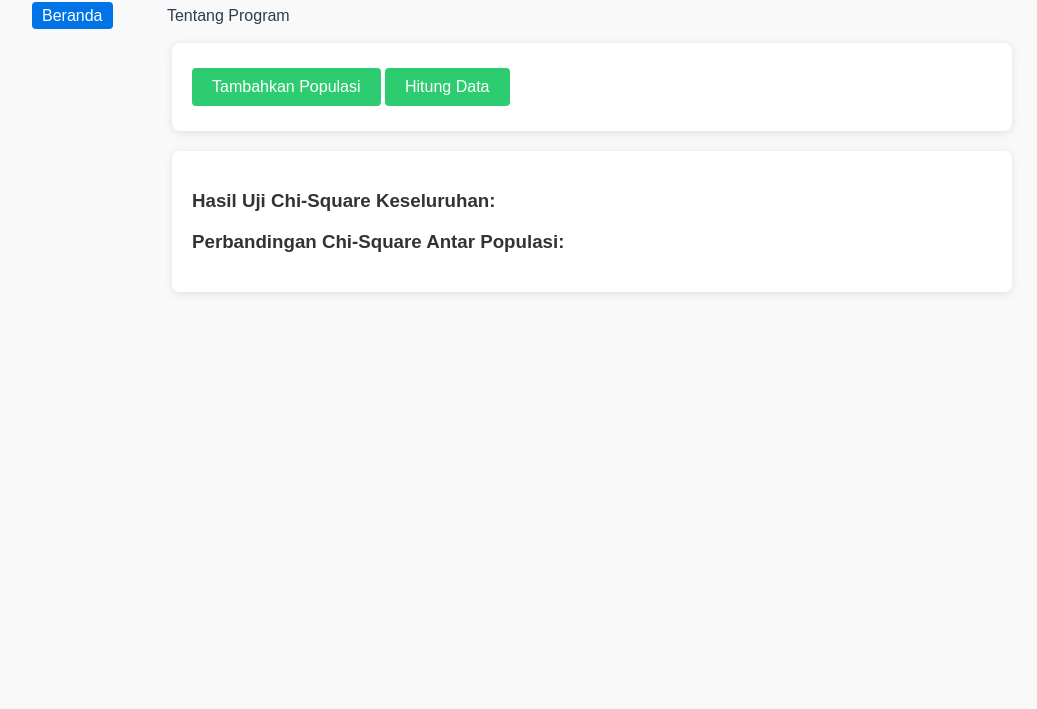
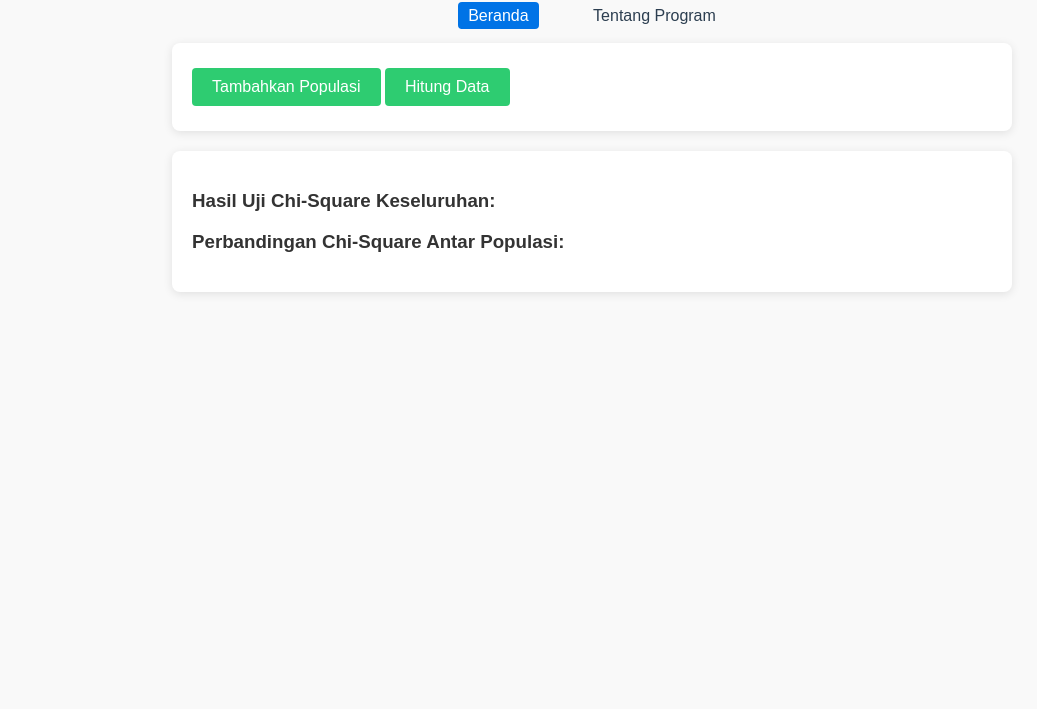
Before and after one commit to avicennarl/mochisquares, a plain HTML site: page index.html in a window 1280 px wide. Shown: the part 91-800 px from the top of the page, without its empty margins (48-1085 px from the left). Drawn offline with Linux system fonts and the light colour scheme.

Commit message:
reversing :where css

```diff
--- a/style.css
+++ b/style.css
@@ -100,14 +100,14 @@ input[type="number"] {
     font-weight: bold;
 }
 
-nav :where(ul) {
+nav ul {
     list-style-type: none;
     padding: 0;
     margin: 10px 0 0;
     text-align: center;
 }
 
-nav :where(ul,li) {
+nav ul li {
     display: inline;
     margin: 0 20px;
 }
```
